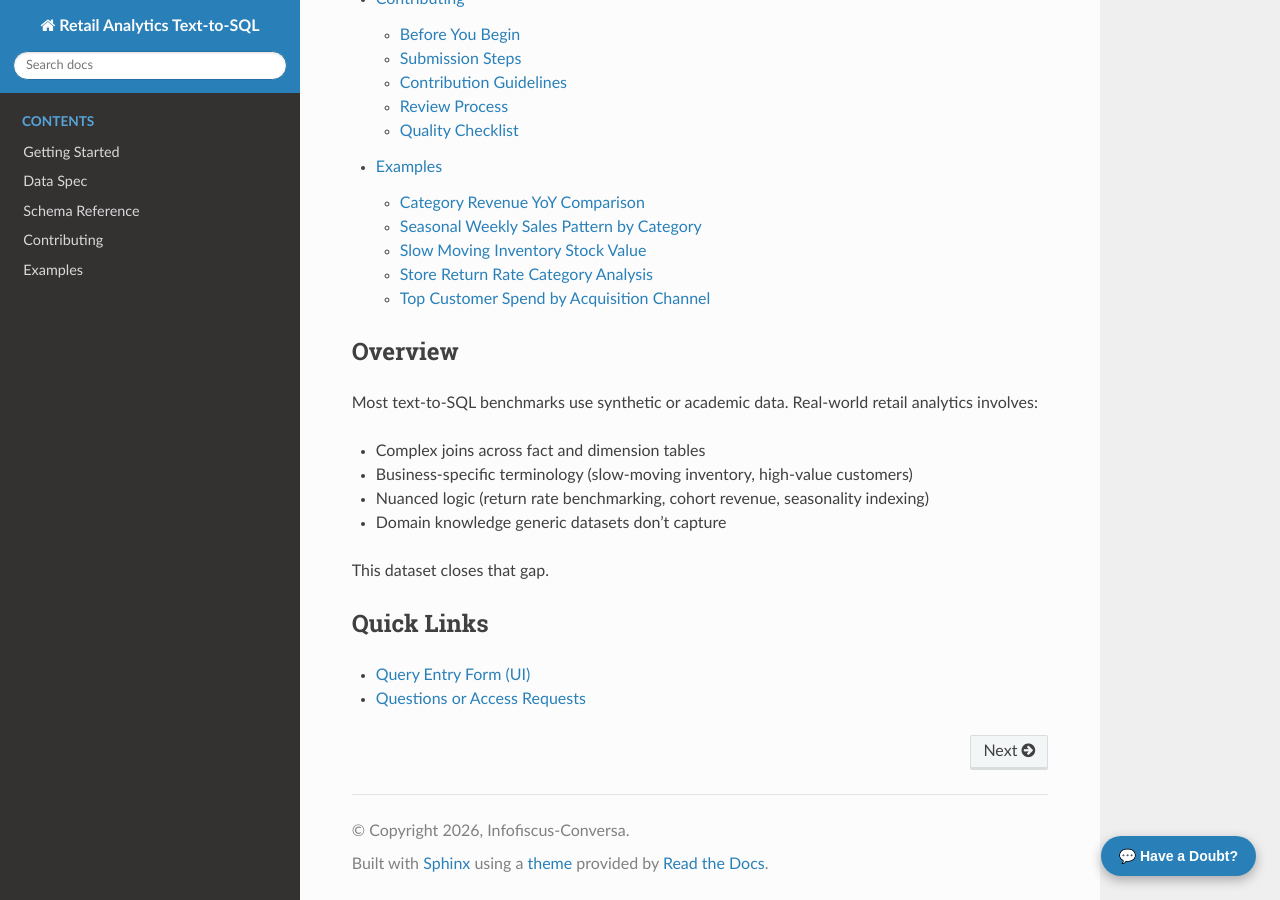
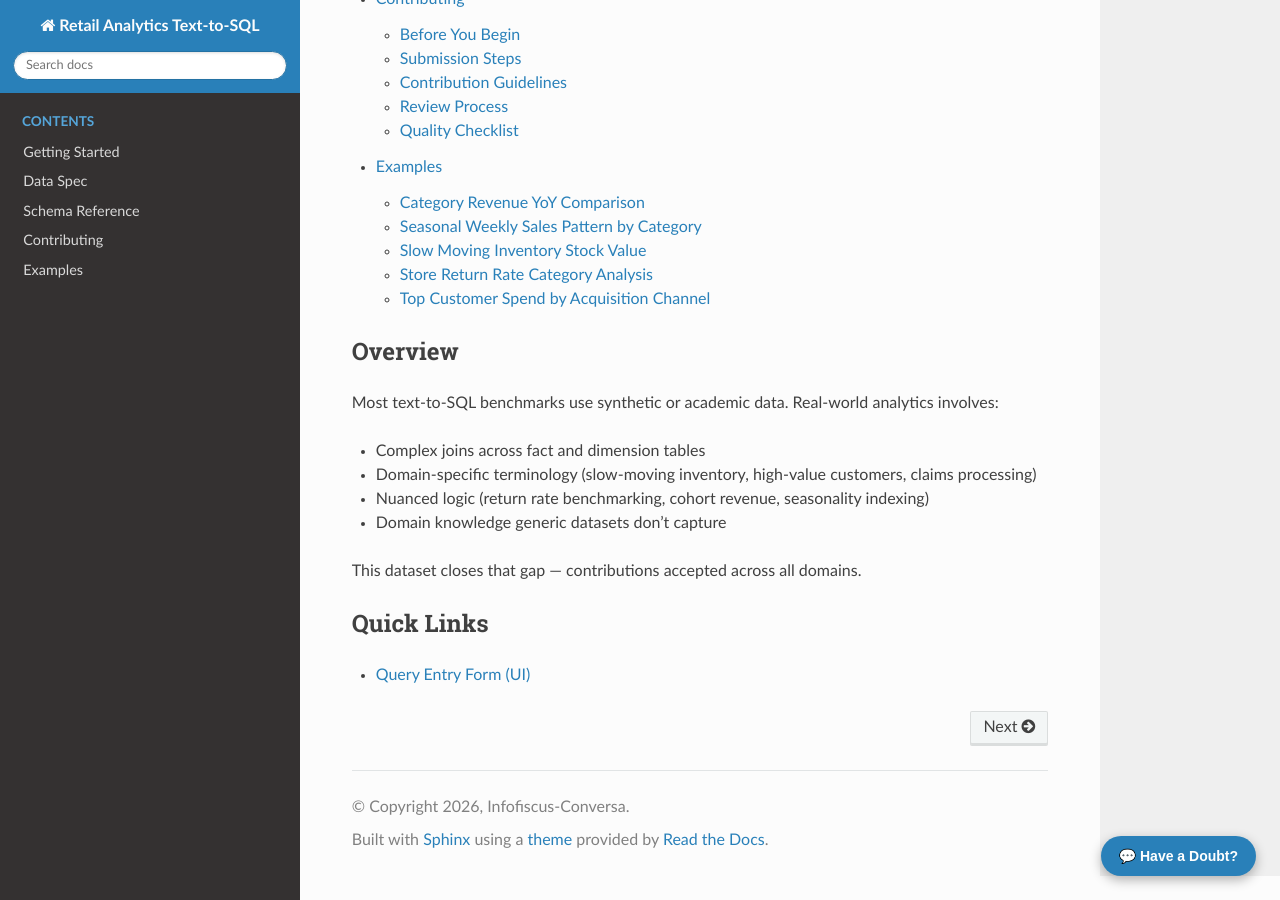
Before and after one commit to Infometry-Infofiscus/retail-analytics-questions-docs, a Sphinx documentation site: the page built from docs/source/index.rst, in a window 1280 px wide and 900 px high, scrolled down 725 px. Built offline with Sphinx 7.4.7 and the Read the Docs theme 3.1.0, drawn with Linux system fonts in a browser that asks for light colours; some of the changed text lies outside the part shown.

Commit message:
Update dataset title and overview content

```diff
--- a/docs/source/index.rst
+++ b/docs/source/index.rst
@@ -1,7 +1,7 @@
-Retail Analytics Text-to-SQL Dataset
-======================================
+Analytics Text-to-SQL Dataset
+==============================
 
-A community-driven, open dataset of real-world retail analytics use cases
+A community-driven, open dataset of real-world analytics use cases
 for training and benchmarking text-to-SQL systems.
 
 .. toctree::
@@ -18,17 +18,16 @@ Overview
 --------
 
 Most text-to-SQL benchmarks use synthetic or academic data.
-Real-world retail analytics involves:
+Real-world analytics involves:
 
 - Complex joins across fact and dimension tables
-- Business-specific terminology (slow-moving inventory, high-value customers)
+- Domain-specific terminology (slow-moving inventory, high-value customers, claims processing)
 - Nuanced logic (return rate benchmarking, cohort revenue, seasonality indexing)
 - Domain knowledge generic datasets don't capture
 
-This dataset closes that gap.
+This dataset closes that gap — contributions accepted across all domains.
 
 Quick Links
 -----------
 
 - `Query Entry Form (UI) <https://infometry-infofiscus.github.io/text2sql_data_collection_platform/>`_
-- `Questions or Access Requests <https://github.com/Infometry-Infofiscus/retail-analytics-questions-docs/discussions>`_
```
